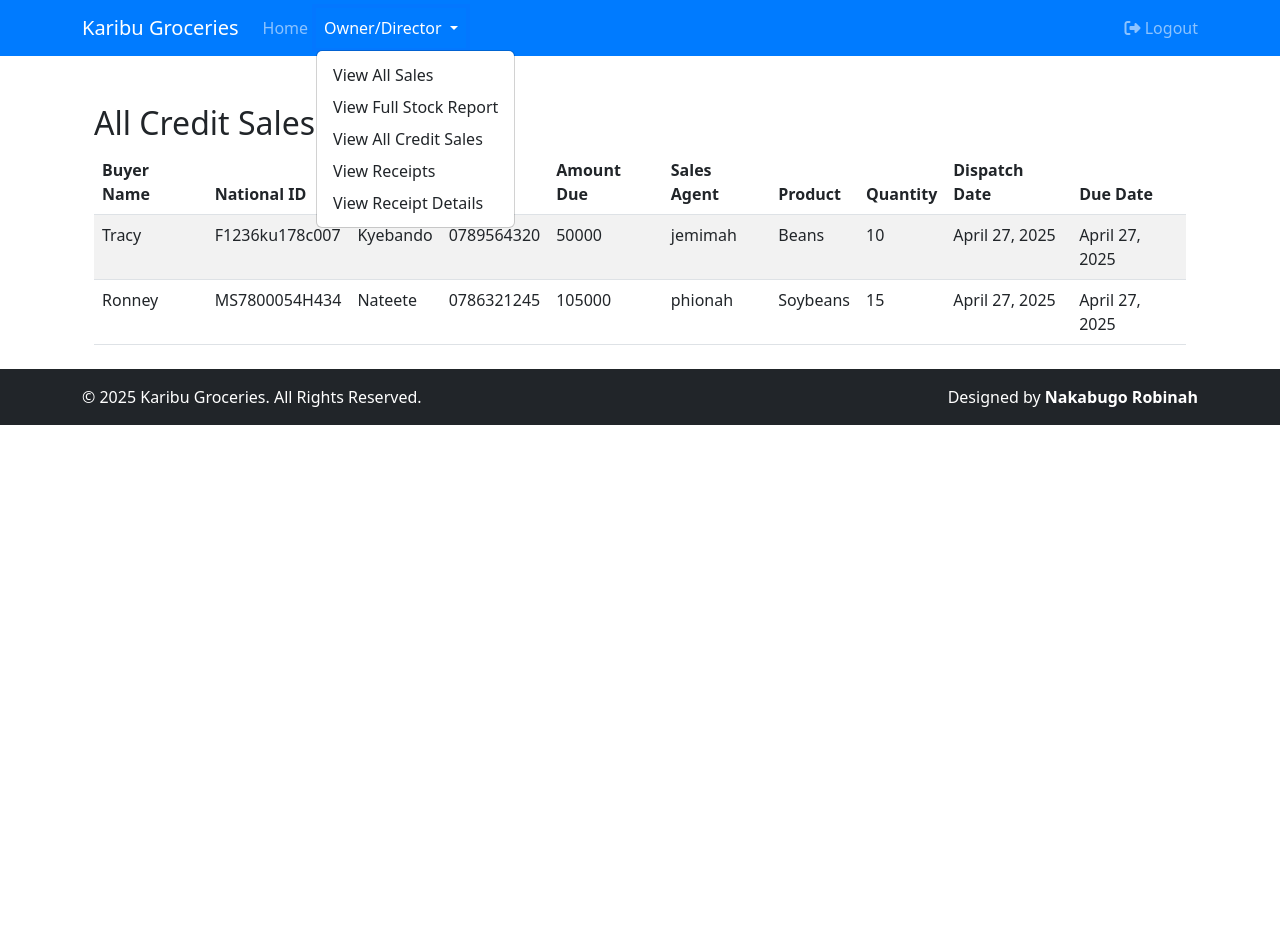
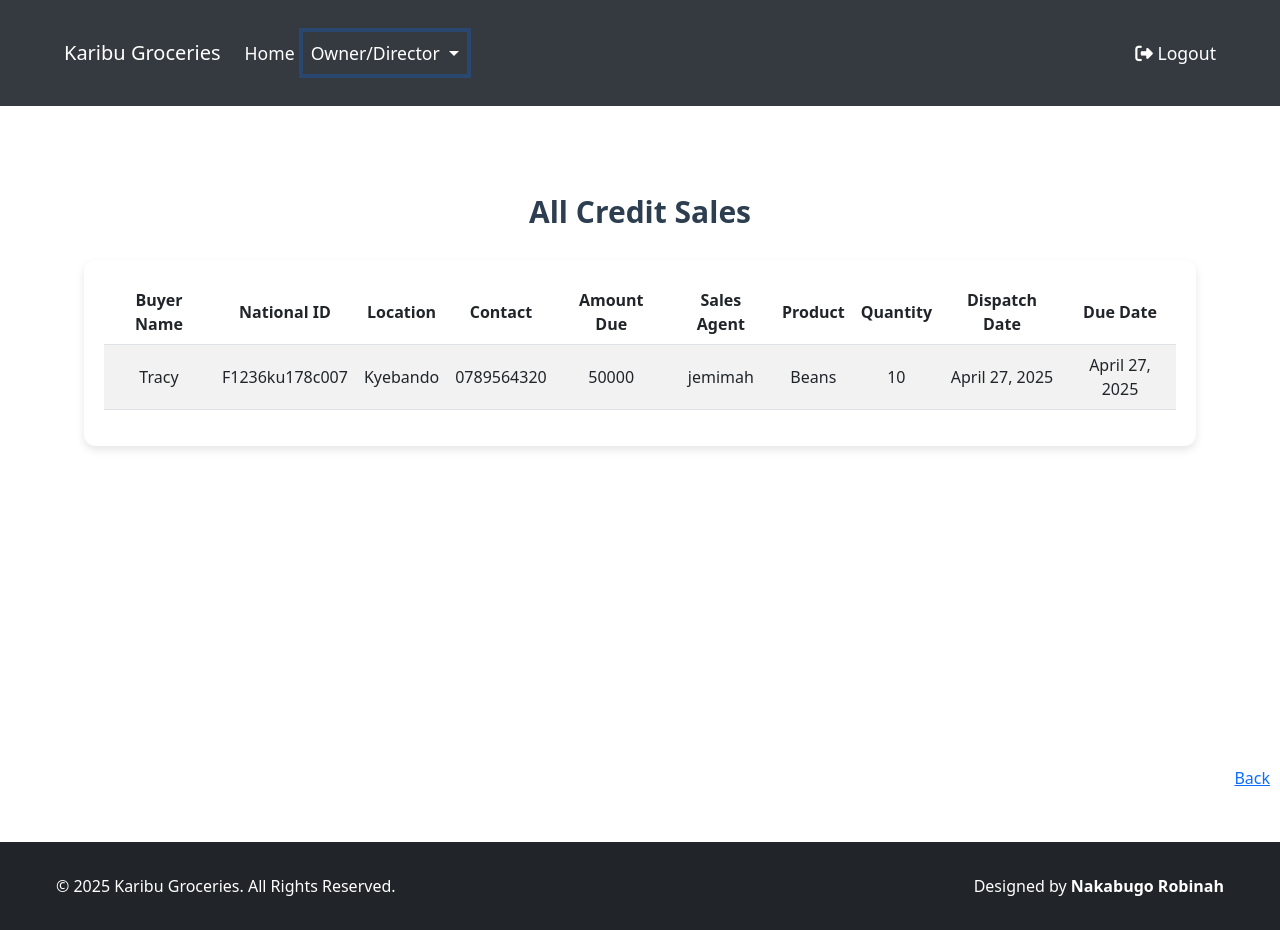
Before and after one commit to Robinah62/KARIBU, a Django app: page /credit_sales_list/ in a window 1280 px wide, after a click on "Owner/Director". Before the commit the page ends 425 px from the top, so only its background shows below. Run offline with Django 5.2, Linux system fonts and the light colour scheme; a user stored in the database is signed in; data comes from the database, SQL or seed files in the repository.

Commit message:
added delete and back buttons, and also updated relevant code

```diff
--- a/kgl/kgl/urls.py
+++ b/kgl/kgl/urls.py
@@ -65,6 +65,7 @@
     path('credit_sales_list/', views.credit_sale_list, name='credit_sale_list'),
     path('dashboard1/', views.owner_dashboard, name='owner_dashboard'),
     path('edit_stock/<int:pk>/', views.edit_stock, name='edit_stock'),
-
+    path('delete_stock/<int:stock_id>/', views.delete_stock, name='delete_stock'),
+    path('delete_sale/<int:sale_id>/', views.delete_sale, name='delete_sale'),
 
 ]
--- a/kgl/ledger/admin.py
+++ b/kgl/ledger/admin.py
@@ -7,3 +7,5 @@
 admin.site.register(Stock)
 admin.site.register(Sale)
 admin.site.register(Category)
+admin.site.register(Userprofile)
+admin.site.register(CreditSale)
--- a/kgl/ledger/models.py
+++ b/kgl/ledger/models.py
@@ -70,7 +70,7 @@
         default="Cash"
     )
     date = models.DateField(auto_now_add=True)
-    time = models.TimeField(blank=True, null=True)
+    dispatch_time = models.TimeField(blank=True, null=True)
     salesagent = models.ForeignKey(Userprofile, on_delete=models.SET_NULL, null=True, blank=True)
     amount_received = models.FloatField(blank=True, default=0, null=True)
     branch = models.CharField(max_length=20, choices=[("Maganjo", "Maganjo"), ("Matugga", "Matugga")])
--- a/kgl/ledger/static/css/base.css
+++ b/kgl/ledger/static/css/base.css
@@ -1,208 +1,108 @@
-body {
-    font-family: 'Arial', sans-serif;
-    background-color: #f4f7fc;
-    margin: 0;
-    padding: 0;
+
+.navbar-nav .dropdown-menu {
+    position: absolute;
+    z-index: 1050; /* Ensure dropdown is above other elements */
+    display: none;
+    background-color: #343a40;
+    border-radius: 0.25rem;
 }
 
-/* Navigation Bar */
+/* Ensure dropdown shows on hover */
+.navbar-nav .nav-item.dropdown:hover .dropdown-menu {
+    display: block;
+}
 .navbar {
-    border-bottom: 2px solid #007bff; /* Blue border below the navbar */
-    background-color: #007bff;
+    transition: background-color 0.3s ease;
 }
 
-.navbar .navbar-brand {
-    font-size: 1.5rem;
-    font-weight: bold;
+/* Change navbar color on hover */
+.navbar:hover {
+    background-color: #495057; /* Slightly lighter dark color */
 }
 
-.navbar .navbar-nav .nav-item .nav-link {
-    font-size: 1.1rem;
+/* Custom Dropdowns */
+.navbar-nav .nav-item.dropdown:hover .dropdown-menu {
+    display: block;
+    visibility: visible;
+    opacity: 1;
+    transition: opacity 0.3s ease;
 }
 
-.navbar .navbar-nav .nav-item .nav-link:hover {
-    background-color: #0056b3; /* Darker blue when hovering */
+/* Dropdown Menu Styling */
+.navbar-nav .dropdown-menu {
+    border-radius: 8px;
+    background-color: #343a40;
+    border: none;
+    box-shadow: 0px 8px 16px rgba(0, 0, 0, 0.1);
 }
 
-.navbar .navbar-toggler-icon {
-    background-color: #fff;
+.navbar-nav .dropdown-item {
+    color: #fff;
+    transition: background-color 0.2s ease;
 }
 
-/* Dropdown Menu */
-.dropdown-menu {
-    background-color: #007bff;
-    border: none;
+.navbar-nav .dropdown-item:hover {
+    background-color: #495057; /* Darker color on hover */
+    color: #fff;
 }
 
-.dropdown-item:hover {
-    background-color: #0056b3;
+/* Navbar Links */
+.navbar-nav .nav-link {
+    color: #fff !important;
+    font-size: 1.1rem;
+    transition: color 0.3s ease;
 }
 
-/* Main Content Section */
-.container {
-    max-width: 1200px;
-    margin-top: 30px;
+.navbar-nav .nav-link:hover {
+    color: #ffc107 !important; /* Yellow on hover */
 }
 
-.container h1 {
-    font-size: 2.5rem;
-    color: #333;
-    margin-bottom: 20px;
+/* Active Link Highlight */
+.navbar-nav .nav-item.active .nav-link {
+    color: #ffc107 !important; /* Highlight active link */
 }
 
-/* Footer Styling */
-footer {
-    background-color: #343a40;
-    color: #fff;
-    padding: 20px 0;
-    margin-top: 50px;
+/* Toggler Button */
+.navbar-toggler {
+    border-color: #fff !important;
 }
 
-footer .container {
-    text-align: center;
+.navbar-toggler-icon {
+    background-color: #fff !important;
 }
 
-footer .container a {
-    color: #fff;
-    margin: 0 15px;
-    font-size: 1.5rem;
-}
-
-footer .container a:hover {
-    color: #007bff;
-}
-
-/* Additional Styling */
-.navbar-nav.ml-auto .nav-item .nav-link {
-    color: white !important;
-}
-
-.navbar-nav.ml-auto .nav-item .nav-link:hover {
-    color: #d1d1d1 !important;
-}
-
-/* Responsive Styling */
+/* Responsive Adjustments */
 @media (max-width: 768px) {
     .navbar-nav {
         text-align: center;
     }
 
-    .container {
-        margin-top: 20px;
-    }
-
-    footer {
-        text-align: center;
+    .navbar-nav .nav-item {
+        margin: 0.5rem 0;
     }
 }
 
-body {
-    font-family: 'Arial', sans-serif;
-    background-color: #f4f7fc;
-    margin: 0;
-    padding: 0;
-}
-
-/* Navigation Bar */
-.navbar {
-    border-bottom: 2px solid #007bff; /* Blue border below the navbar */
-    background-color: #007bff;
-}
-
-.navbar .navbar-brand {
-    font-size: 1.5rem;
-    font-weight: bold;
-    color: #fff;
-}
-
-.navbar .navbar-nav .nav-item .nav-link {
-    font-size: 1.1rem;
-    color: #fff;
-}
-
-.navbar .navbar-nav .nav-item .nav-link:hover {
-    background-color: #0056b3; /* Darker blue when hovering */
-}
-
-/* Dropdown Menu */
-.navbar .dropdown-menu {
-    background-color: #007bff;
-    border: none;
-    border-radius: 0;
-    box-shadow: 0 8px 16px rgba(0, 0, 0, 0.2); /* Adds shadow to the dropdown */
-    min-width: 200px;
-}
-
-.navbar .dropdown-item {
-    color: white;
-    padding: 10px 20px;
-    font-size: 1rem;
-}
-
-.navbar .dropdown-item:hover {
-    background-color: #f673;
+/* Footer Customization */
+footer {
+    background-color: #343a40;
     color: white;
 }
 
-/* Show Dropdown on Hover */
-.nav-item:hover .dropdown-menu {
-    display: block;
+footer a {
+    color: #ffc107;
+    text-decoration: none;
 }
 
-/* Main Content Section */
-.container {
-    max-width: 1200px;
-    margin-top: 30px;
-}
-
-.container h1 {
-    font-size: 2.5rem;
-    color: #333;
-    margin-bottom: 20px;
-}
-
-/* Footer Styling */
-footer {
-    background-color: #343a40;
-    color: #fff;
-    padding: 20px 0;
-    margin-top: 50px;
+footer a:hover {
+    text-decoration: underline;
 }
 
 footer .container {
-    text-align: center;
+    padding: 1rem;
 }
 
-footer .container a {
-    color: #fff;
-    margin: 0 15px;
-    font-size: 1.5rem;
+/* Custom Styling for Page Content */
+.container {
+    max-width: 1200px;
+    padding: 1.5rem;
 }
-
-footer .container a:hover {
-    color: #007bff;
-}
-
-/* Additional Styling */
-.navbar-nav.ml-auto .nav-item .nav-link {
-    color: white !important;
-}
-
-.navbar-nav.ml-auto .nav-item .nav-link:hover {
-    color: #d1d1d1 !important;
-}
-
-/* Responsive Styling */
-@media (max-width: 768px) {
-    .navbar-nav {
-        text-align: center;
-    }
-
-    .container {
-        margin-top: 20px;
-    }
-
-    footer {
-        text-align: center;
-    }
-}
--- a/kgl/ledger/templates/base.html
+++ b/kgl/ledger/templates/base.html
@@ -1,5 +1,4 @@
 {% load static %}
-
 <!DOCTYPE html>
 <html lang="en">
 
@@ -15,7 +14,7 @@
     <link href="https://cdnjs.cloudflare.com/ajax/libs/font-awesome/6.4.0/css/all.min.css" rel="stylesheet">
 
     <!-- Custom CSS -->
-    <link href="{% static 'css/style.css' %}" rel="stylesheet">
+    <link href="{% static 'css/base.css' %}" rel="stylesheet">
 
     <!-- Favicon (optional) -->
     <link rel="icon" href="{% static 'images/favicon.ico' %}" type="image/x-icon">
@@ -23,7 +22,7 @@
 
 <body>
     <!-- Navbar -->
-    <nav class="navbar navbar-expand-lg navbar-dark" style="background-color: #007bff;">
+    <nav class="navbar navbar-expand-lg navbar-dark" style="background-color: #343a40;"> <!-- Changed color -->
         <div class="container">
             <a class="navbar-brand" href="{% url 'index' %}">Karibu Groceries</a>
             <button class="navbar-toggler" type="button" data-bs-toggle="collapse" data-bs-target="#navbarNav"
--- a/kgl/ledger/templates/ledger/addstock.html
+++ b/kgl/ledger/templates/ledger/addstock.html
@@ -2,11 +2,13 @@
 {% load crispy_forms_tags %}
 <!DOCTYPE html>
 <html lang="en">
+
 <head>
     <meta charset="UTF-8">
     <meta name="viewport" content="width=device-width, initial-scale=1.0">
     <title>Add Stock</title>
 </head>
+
 <body>
     {% block content %}
     <br>
@@ -46,6 +48,10 @@
             </tbody>
         </table>
     </div>
+    <div style="position: fixed; bottom: 10px; right: 10px;">
+        <a href="javascript:history.back()">Back</a>
+    </div>
     {% endblock %}
 </body>
+
 </html>
--- a/kgl/ledger/templates/ledger/allstock.html
+++ b/kgl/ledger/templates/ledger/allstock.html
@@ -46,8 +46,14 @@
                             <input type="submit" value="Checkout Item">
                         </a>
                     </td>
+                    <td>
+                        <a href="{% url 'delete_stock' stock.id %}" class="btn btn-danger btn-sm">Delete</a>
+                    </td>
                 </tr>
                 {% endfor %}
+                <div style="position: fixed; bottom: 10px; right: 10px;">
+                    <a href="javascript:history.back()">Back</a>
+                </div>
             </tbody>
         </table>
     </div>
--- a/kgl/ledger/templates/ledger/create_credit_sale.html
+++ b/kgl/ledger/templates/ledger/create_credit_sale.html
@@ -10,4 +10,7 @@
         <button type="submit" class="btn btn-primary">Save Credit Sale</button>
     </form>
 </div>
+<div style="position: fixed; bottom: 10px; right: 10px;">
+    <a href="javascript:history.back()">Back</a>
+</div>
 {% endblock %}
--- a/kgl/ledger/templates/ledger/credit_sale_list.html
+++ b/kgl/ledger/templates/ledger/credit_sale_list.html
@@ -2,8 +2,51 @@
 {% load static %}
 
 {% block content %}
-<div class="container mt-5">
-    <h2>All Credit Sales</h2>
+<style>
+    .credit-sales-container {
+        padding: 40px 20px;
+        min-height: 80vh;
+    }
+    .credit-sales-title {
+        font-size: 30px;
+        font-weight: 700;
+        margin-bottom: 30px;
+        color: #2c3e50;
+        text-align: center;
+    }
+    .table-wrapper {
+        overflow-x: auto;
+        background: #ffffff;
+        padding: 20px;
+        border-radius: 12px;
+        box-shadow: 0 4px 8px rgba(0,0,0,0.1);
+    }
+    .table thead {
+        background-color: #3498db;
+        color: white;
+    }
+    .table th, .table td {
+        vertical-align: middle;
+        text-align: center;
+        font-size: 16px;
+    }
+    .table-striped tbody tr:nth-of-type(odd) {
+        background-color: #f2f6fc;
+    }
+    .table-striped tbody tr:hover {
+        background-color: #dff9fb;
+        transition: 0.3s;
+    }
+    .no-data {
+        font-size: 18px;
+        color: #7f8c8d;
+        padding: 20px 0;
+    }
+</style>
+
+<div class="credit-sales-container">
+    <h2 class="credit-sales-title">All Credit Sales</h2>
+    <div class="table-wrapper">
         <table class="table table-striped">
             <thead>
                 <tr>
@@ -35,10 +78,14 @@
                 </tr>
                 {% empty %}
                 <tr>
-                <td colspan="10" class="text-center">No Credit Sales Found.</td>
+                    <td colspan="10" class="no-data">No Credit Sales Found.</td>
                 </tr>
                 {% endfor %}
             </tbody>
         </table>
     </div>
+</div>
+<div style="position: fixed; bottom: 10px; right: 10px;">
+    <a href="javascript:history.back()">Back</a>
+  </div>
 {% endblock %}
--- a/kgl/ledger/templates/ledger/receipt_detail.html
+++ b/kgl/ledger/templates/ledger/receipt_detail.html
@@ -90,7 +90,7 @@
 
                             <div class="d-flex justify-content-between">
                                 <a href="{% url 'receipt' %}" class="btn btn-secondary">Back to Sales</a>
-                                <a href="{% url 'receipt_detail' receipt.id %}" class="btn btn-primary">Print Receipt</a>
+                                <button onclick="window.print()" class="btn btn-sm" style="background-color: antiquewhite; color: black;">Print Receipt</button>
                             </div>
                         </div>
                     </div>
--- a/kgl/ledger/views.py
+++ b/kgl/ledger/views.py
@@ -214,3 +214,19 @@
         return redirect('stockdetail', stock_id=stock.pk)
 
     return render(request, 'ledger/edit_stock.html', {'stock': stock})
+
+# delete view
+
+def delete_stock(request, stock_id):
+    stock = get_object_or_404(Stock, id=stock_id)
+    if request.method == 'POST':
+        stock.delete()
+        return redirect('allstock')  # change if your stock list URL has a different name
+    return render(request, 'ledger/delete_stock.html', {'item': stock})
+
+def delete_sale(request, sale_id):
+    sale = get_object_or_404(Sale, id=sale_id)
+    if request.method == 'POST':
+        sale.delete()
+        return redirect('allsales')  # change if your sales list URL has a different name
+    return render(request, 'ledger/delete_sale.html', {'item': sale})
```
Also changed, not shown: kgl/ledger/templates/ledger/addsales.html (+6 -1 lines), kgl/ledger/templates/ledger/allsales.html (+12 -5 lines), kgl/ledger/templates/ledger/dashboard3.html (+18 -16 lines), kgl/ledger/templates/ledger/delete_sale.html (added, +12 -0 lines), kgl/ledger/templates/ledger/delete_stock.html (added, +12 -0 lines), kgl/ledger/templates/ledger/issue_item.html (+21 -18 lines), kgl/ledger/templates/ledger/logout.html (+13 -18 lines), kgl/db.sqlite3, kgl/ledger/migrations/0003_rename_time_sale_dispatch_time.py (added). Lines whose indentation alone changed are shown as unchanged.
